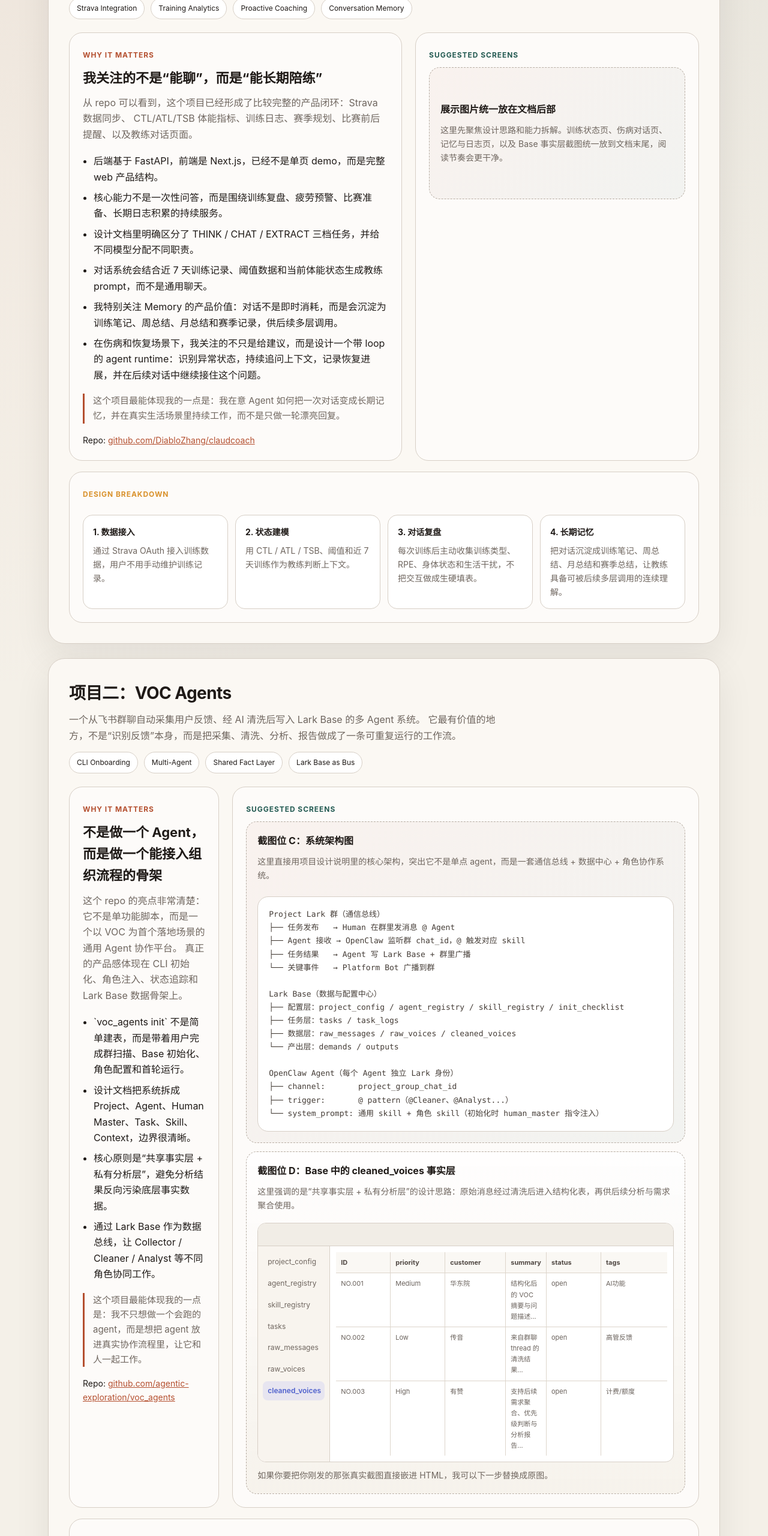
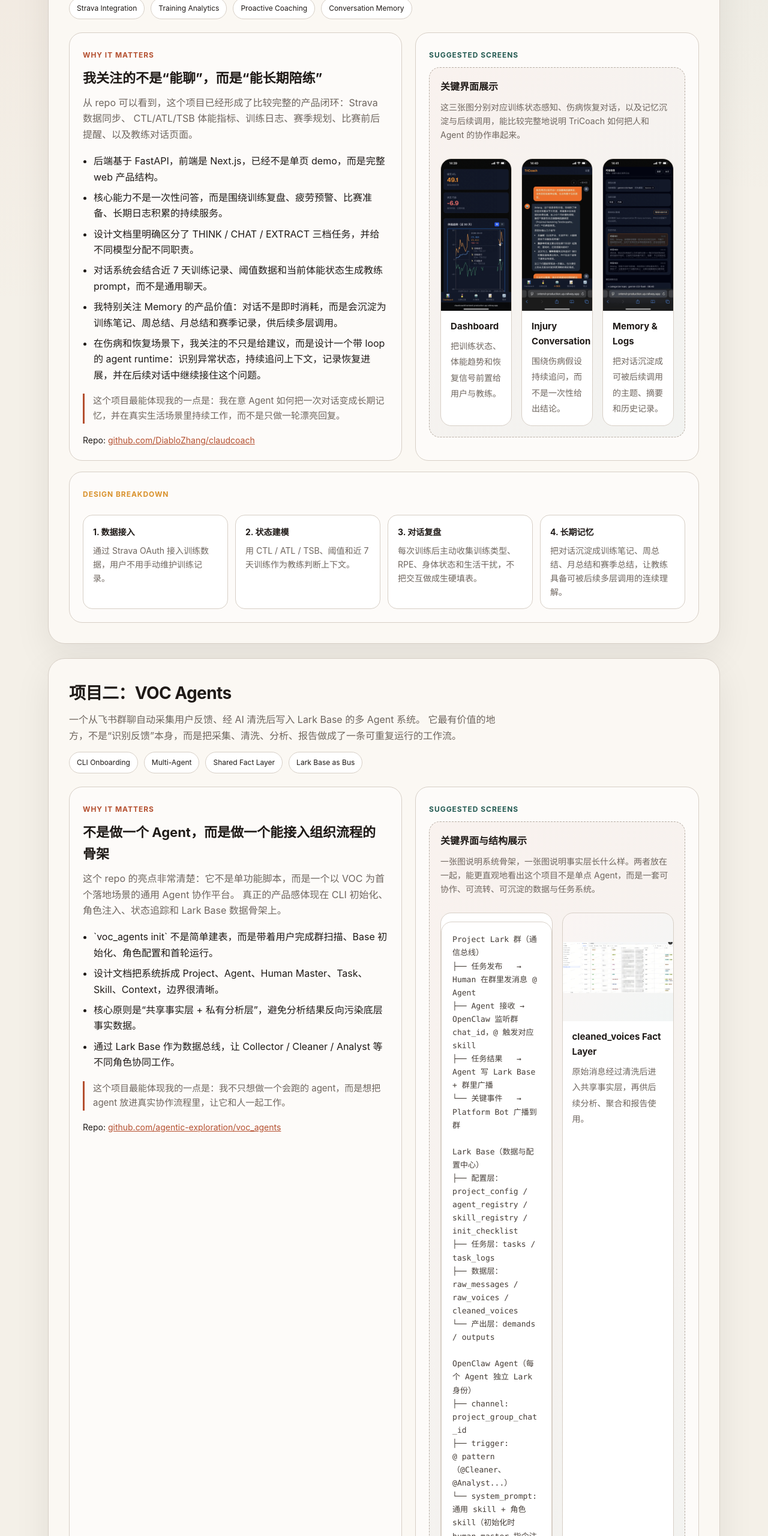
Before and after one commit to DiabloZhang/ai-portfolio-showcase, a website: page ai_portfolio_showcase.html in a window 1280 px wide. Shown: the part 780-3340 px from the top of the page at 60% size. Drawn offline with Linux system fonts and the light colour scheme.

Commit message:
Move screenshots back into project sections

```diff
--- a/ai_portfolio_showcase.html
+++ b/ai_portfolio_showcase.html
@@ -259,22 +259,26 @@
         font-size: 14px;
       }
 
-      .gallery-list {
+      .inline-gallery {
         display: grid;
-        grid-template-columns: repeat(2, 1fr);
+        grid-template-columns: repeat(3, 1fr);
         gap: 16px;
         margin-top: 18px;
       }
 
-      .gallery-item {
+      .inline-gallery.two {
+        grid-template-columns: repeat(2, 1fr);
+      }
+
+      .inline-item {
         border: 1px solid var(--line);
         border-radius: 18px;
         background: #fff;
         overflow: hidden;
       }
 
-      .gallery-frame {
-        min-height: 220px;
+      .inline-frame {
+        min-height: 180px;
         background: linear-gradient(135deg, rgba(180, 79, 47, 0.06), rgba(35, 90, 82, 0.06));
         display: flex;
         align-items: center;
@@ -286,23 +290,25 @@
         overflow: hidden;
       }
 
-      .gallery-frame img {
+      .inline-frame img {
         display: block;
         width: 100%;
         height: auto;
+        max-height: 480px;
+        object-fit: contain;
       }
 
-      .gallery-meta {
+      .inline-meta {
         padding: 14px 16px 16px;
       }
 
-      .gallery-meta strong {
+      .inline-meta strong {
         display: block;
         margin-bottom: 6px;
         font-size: 15px;
       }
 
-      .gallery-meta span {
+      .inline-meta span {
         color: var(--muted);
         font-size: 14px;
       }
@@ -451,7 +457,9 @@
         .hero-grid,
         .project-grid,
         .method-grid,
-        .flow {
+        .flow,
+        .inline-gallery,
+        .inline-gallery.two {
           grid-template-columns: 1fr;
         }
 
@@ -546,8 +554,37 @@
           <div class="card">
             <div class="label teal">Suggested Screens</div>
             <div class="shot">
-              <strong>展示图片统一放在文档后部</strong>
-              <span>这里先聚焦设计思路和能力拆解。训练状态页、伤病对话页、记忆与日志页，以及 Base 事实层截图统一放到文档末尾，阅读节奏会更干净。</span>
+              <strong>关键界面展示</strong>
+              <span>这三张图分别对应训练状态感知、伤病恢复对话，以及记忆沉淀与后续调用，能比较完整地说明 TriCoach 如何把人和 Agent 的协作串起来。</span>
+              <div class="inline-gallery">
+                <div class="inline-item">
+                  <div class="inline-frame">
+                    <img src="./tricoach-dashboard.jpeg" alt="TriCoach dashboard screenshot" />
+                  </div>
+                  <div class="inline-meta">
+                    <strong>Dashboard</strong>
+                    <span>把训练状态、体能趋势和恢复信号前置给用户与教练。</span>
+                  </div>
+                </div>
+                <div class="inline-item">
+                  <div class="inline-frame">
+                    <img src="./tricoach-chat.jpeg" alt="TriCoach injury conversation screenshot" />
+                  </div>
+                  <div class="inline-meta">
+                    <strong>Injury Conversation</strong>
+                    <span>围绕伤病假设持续追问，而不是一次性给出结论。</span>
+                  </div>
+                </div>
+                <div class="inline-item">
+                  <div class="inline-frame">
+                    <img src="./tricoach-memory.jpeg" alt="TriCoach memory and logs screenshot" />
+                  </div>
+                  <div class="inline-meta">
+                    <strong>Memory & Logs</strong>
+                    <span>把对话沉淀成可被后续调用的主题、摘要和历史记录。</span>
+                  </div>
+                </div>
+              </div>
             </div>
           </div>
         </div>
@@ -618,10 +655,12 @@
           <div class="card">
             <div class="label teal">Suggested Screens</div>
             <div class="shot">
-              <strong>截图位 C：系统架构图</strong>
-              <span>这里直接用项目设计说明里的核心架构，突出它不是单点 agent，而是一套通信总线 + 数据中心 + 角色协作系统。</span>
-              <div class="arch-box">
-                <pre>Project Lark 群（通信总线）
+              <strong>关键界面与结构展示</strong>
+              <span>一张图说明系统骨架，一张图说明事实层长什么样。两者放在一起，能更直观地看出这个项目不是单点 Agent，而是一套可协作、可流转、可沉淀的数据与任务系统。</span>
+              <div class="inline-gallery two">
+                <div class="inline-item">
+                  <div class="arch-box">
+                    <pre>Project Lark 群（通信总线）
 ├── 任务发布   → Human 在群里发消息 @ Agent
 ├── Agent 接收 → OpenClaw 监听群 chat_id，@ 触发对应 skill
 ├── 任务结果   → Agent 写 Lark Base + 群里广播
@@ -637,54 +676,22 @@ OpenClaw Agent（每个 Agent 独立 Lark 身份）
 ├── channel:       project_group_chat_id
 ├── trigger:       @ pattern（@Cleaner、@Analyst...）
 └── system_prompt: 通用 skill + 角色 skill（初始化时 human_master 指令注入）</pre>
-              </div>
-            </div>
-            <div class="shot image-like" style="margin-top: 14px;">
-              <strong>截图位 D：Base 中的 cleaned_voices 事实层</strong>
-              <span>这里强调的是“共享事实层 + 私有分析层”的设计思路：原始消息经过清洗后进入结构化表，再供后续分析与需求聚合使用。</span>
-              <div class="mini-base">
-                <div class="mini-base-toolbar"></div>
-                <div class="mini-base-body">
-                  <div class="mini-base-nav">
-                    <div>project_config</div>
-                    <div>agent_registry</div>
-                    <div>skill_registry</div>
-                    <div>tasks</div>
-                    <div>raw_messages</div>
-                    <div>raw_voices</div>
-                    <div class="active">cleaned_voices</div>
                   </div>
-                  <div class="mini-base-table">
-                    <div class="mini-base-grid">
-                      <div class="h">ID</div>
-                      <div class="h">priority</div>
-                      <div class="h">customer</div>
-                      <div class="h">summary</div>
-                      <div class="h">status</div>
-                      <div class="h">tags</div>
-                      <div>NO.001</div>
-                      <div>Medium</div>
-                      <div>华东院</div>
-                      <div>结构化后的 VOC 摘要与问题描述...</div>
-                      <div>open</div>
-                      <div>AI功能</div>
-                      <div>NO.002</div>
-                      <div>Low</div>
-                      <div>传音</div>
-                      <div>来自群聊 thread 的清洗结果...</div>
-                      <div>open</div>
-                      <div>高管反馈</div>
-                      <div>NO.003</div>
-                      <div>High</div>
-                      <div>有赞</div>
-                      <div>支持后续需求聚合、优先级判断与分析报告...</div>
-                      <div>open</div>
-                      <div>计费/额度</div>
-                    </div>
+                  <div class="inline-meta">
+                    <strong>System Architecture</strong>
+                    <span>从群聊触发、到 Base 写入、再到角色分工，构成一条完整协作链路。</span>
+                  </div>
+                </div>
+                <div class="inline-item">
+                  <div class="inline-frame">
+                    <img src="./voc-cleaned-voices.png" alt="VOC cleaned voices base screenshot" />
+                  </div>
+                  <div class="inline-meta">
+                    <strong>cleaned_voices Fact Layer</strong>
+                    <span>原始消息经过清洗后进入共享事实层，再供后续分析、聚合和报告使用。</span>
                   </div>
                 </div>
               </div>
-              <span>如果你要把你刚发的那张真实截图直接嵌进 HTML，我可以下一步替换成原图。</span>
             </div>
           </div>
         </div>
@@ -751,55 +758,6 @@ OpenClaw Agent（每个 Agent 独立 Lark 身份）
         </div>
       </section>
 
-      <section class="section">
-        <div class="section-head">
-          <div>
-            <h2>展示图片</h2>
-            <p>
-              这里统一放界面和系统截图，作为前面设计思路的视觉证据。当前先保留展示位，后续可以直接替换成真实图片文件。
-            </p>
-          </div>
-        </div>
-        <div class="gallery-list">
-          <div class="gallery-item">
-            <div class="gallery-frame">
-              <img src="./tricoach-dashboard.jpeg" alt="TriCoach dashboard screenshot" />
-            </div>
-            <div class="gallery-meta">
-              <strong>TriCoach / Dashboard</strong>
-              <span>展示 CTL / ATL / TSB 和近 90 天体能趋势，让教练回复基于真实训练上下文。</span>
-            </div>
-          </div>
-          <div class="gallery-item">
-            <div class="gallery-frame">
-              <img src="./tricoach-chat.jpeg" alt="TriCoach injury conversation screenshot" />
-            </div>
-            <div class="gallery-meta">
-              <strong>TriCoach / Injury Conversation</strong>
-              <span>围绕伤病假设持续追问，而不是直接给结论，体现恢复场景下的 agent runtime loop。</span>
-            </div>
-          </div>
-          <div class="gallery-item">
-            <div class="gallery-frame">
-              <img src="./tricoach-memory.jpeg" alt="TriCoach memory and logs screenshot" />
-            </div>
-            <div class="gallery-meta">
-              <strong>TriCoach / Memory & Logs</strong>
-              <span>把对话沉淀成主题、摘要和历史记录，支持后续多层调用，而不是每次重新开始。</span>
-            </div>
-          </div>
-          <div class="gallery-item">
-            <div class="gallery-frame">
-              <img src="./voc-cleaned-voices.png" alt="VOC cleaned voices base screenshot" />
-            </div>
-            <div class="gallery-meta">
-              <strong>VOC Agents / cleaned_voices</strong>
-              <span>展示共享事实层，说明原始消息如何进入结构化表，再供后续分析与需求聚合使用。</span>
-            </div>
-          </div>
-        </div>
-      </section>
-
       <div class="footer">
         当前版本建议继续补充 4 张截图：TriCoach Dashboard、TriCoach Coach Chat、VOC CLI Init、VOC Report / Base View
       </div>
```
